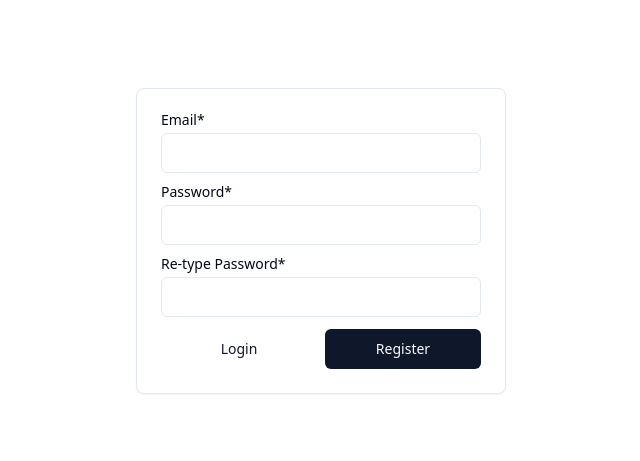
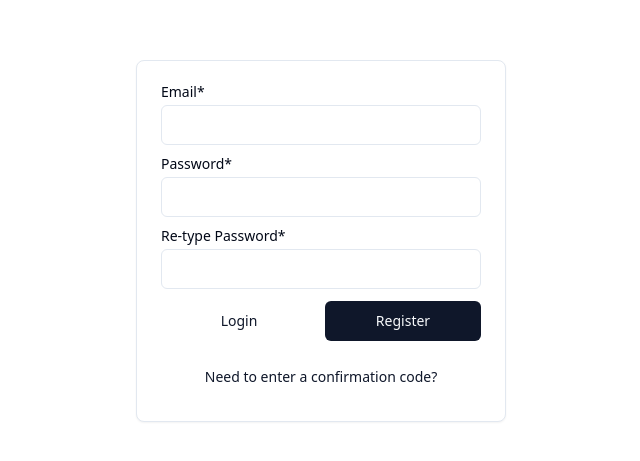
Before and after one commit to cooperda00/cdk-translator, a Next.js app in the folder apps/client/: page /register in a window 1280 px wide. Shown: the part 159-620 px from the top of the page, without its empty margins (319-959 px from the left). Built offline with nearby package versions, Linux system fonts and the light colour scheme; what @aws-amplify/ui-react, aws-amplify would draw is missing.

Commit message:
feat : path to get to email confirm

```diff
--- a/apps/client/src/components/AppNavigation/AppNavigation.tsx
+++ b/apps/client/src/components/AppNavigation/AppNavigation.tsx
@@ -22,7 +22,7 @@ export const AppNavigation = () => {
         </Link>
 
         {!isLoggedIn && (
-          <>
+          <div>
             <Button
               variant={"link"}
               onClick={() => {
@@ -40,7 +40,7 @@ export const AppNavigation = () => {
             >
               Register
             </Button>
-          </>
+          </div>
         )}
 
         {isLoggedIn && (
--- a/apps/client/src/pages/register/Register.tsx
+++ b/apps/client/src/pages/register/Register.tsx
@@ -135,6 +135,14 @@ export const Register: FC<FormProps> = ({
 
             {errors?.["form"] && <FormErrors errors={errors["form"]} />}
           </form>
+
+          <Button
+            variant={"link"}
+            className="mt-4 p-0 w-full text-sm"
+            onClick={() => dispatch({ type: "registrationCompleted" })}
+          >
+            Need to enter a confirmation code?
+          </Button>
         </CardContent>
       </Card>
     </div>
```
Also changed, not shown: apps/client/src/pages/register/ConfirmEmail.tsx (+9 -2 lines).
